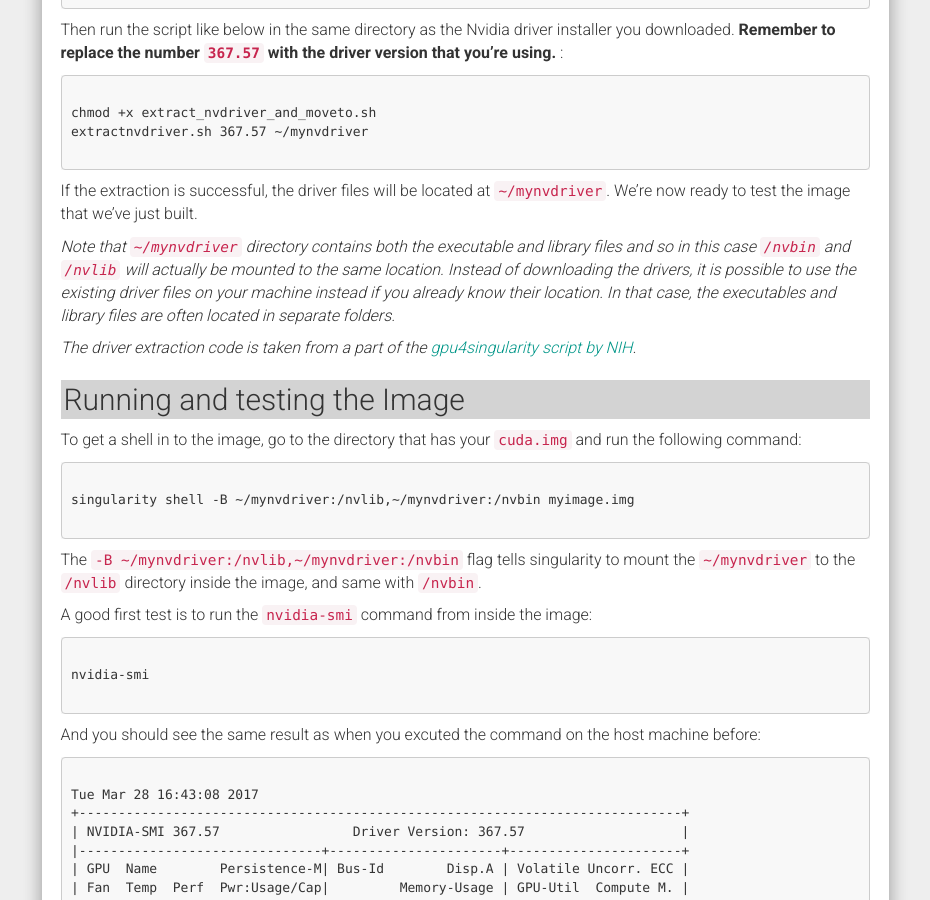
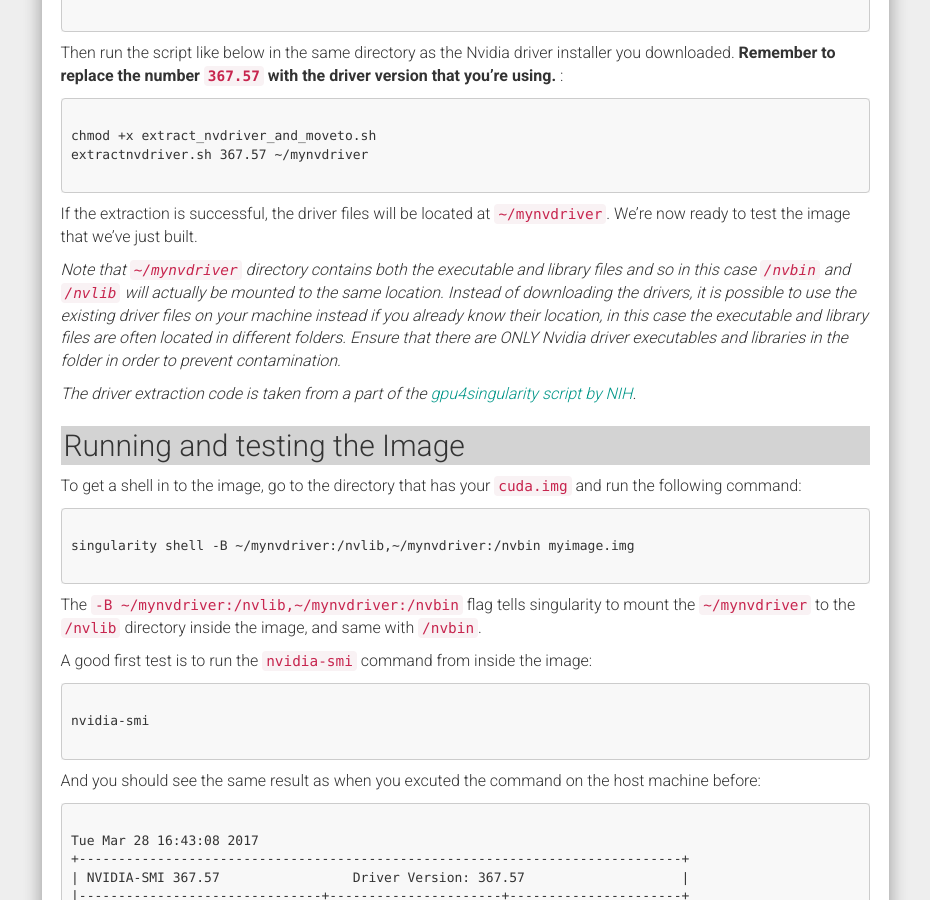
Before and after one commit to RSE-Sheffield/GPUComputing.github.io, a Jekyll site: the page built from education/creating_gpu_singularity.md, in a window 1280 px wide and 900 px high, scrolled down 4458 px. Shown: the whole window, without its empty margins (321-1251 px from the left). Built offline with Jekyll 4.4.1, drawn with Linux system fonts in a browser that asks for light colours; nearby versions of some CDN libraries; some of the changed text lies outside the part shown.

Commit message:
Fixed typo and added warning about library contamination when using existing Nvidia libraries.

```diff
--- a/education/creating_gpu_singularity.md
+++ b/education/creating_gpu_singularity.md
@@ -214,7 +214,7 @@
 
 If the extraction is successful, the driver files will be located at `~/mynvdriver`. We're now ready to test the image that we've just built.
 
-*Note that `~/mynvdriver` directory contains both the executable and library files and so in this case `/nvbin` and `/nvlib` will actually be mounted to the same location. Instead of downloading the drivers, it is possible to use the existing driver files on your machine instead if you already know their location. In that case, the executables and library files are often located in separate folders.*
+*Note that `~/mynvdriver` directory contains both the executable and library files and so in this case `/nvbin` and `/nvlib` will actually be mounted to the same location. Instead of downloading the drivers, it is possible to use the existing driver files on your machine instead if you already know their location, in this case the executable and library files are often located in different folders. Ensure that there are ONLY Nvidia driver executables and libraries in the folder in order to prevent contamination.*
 
 *The driver extraction code is taken from a part of the [gpu4singularity script by NIH](https://hpc.nih.gov/apps/singularity.html).*
 
```
Also changed, not shown: other parts of education/creating_gpu_singularity.md (+2 -2 lines).
